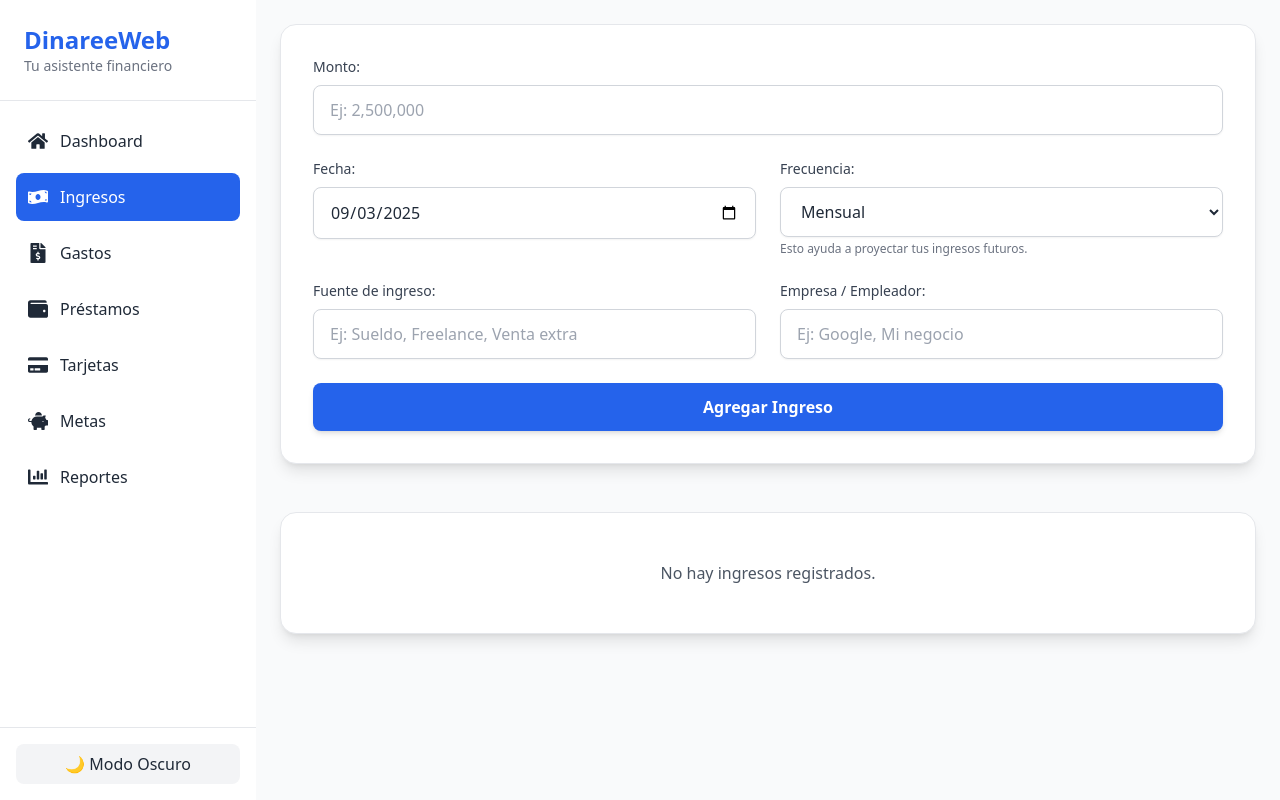
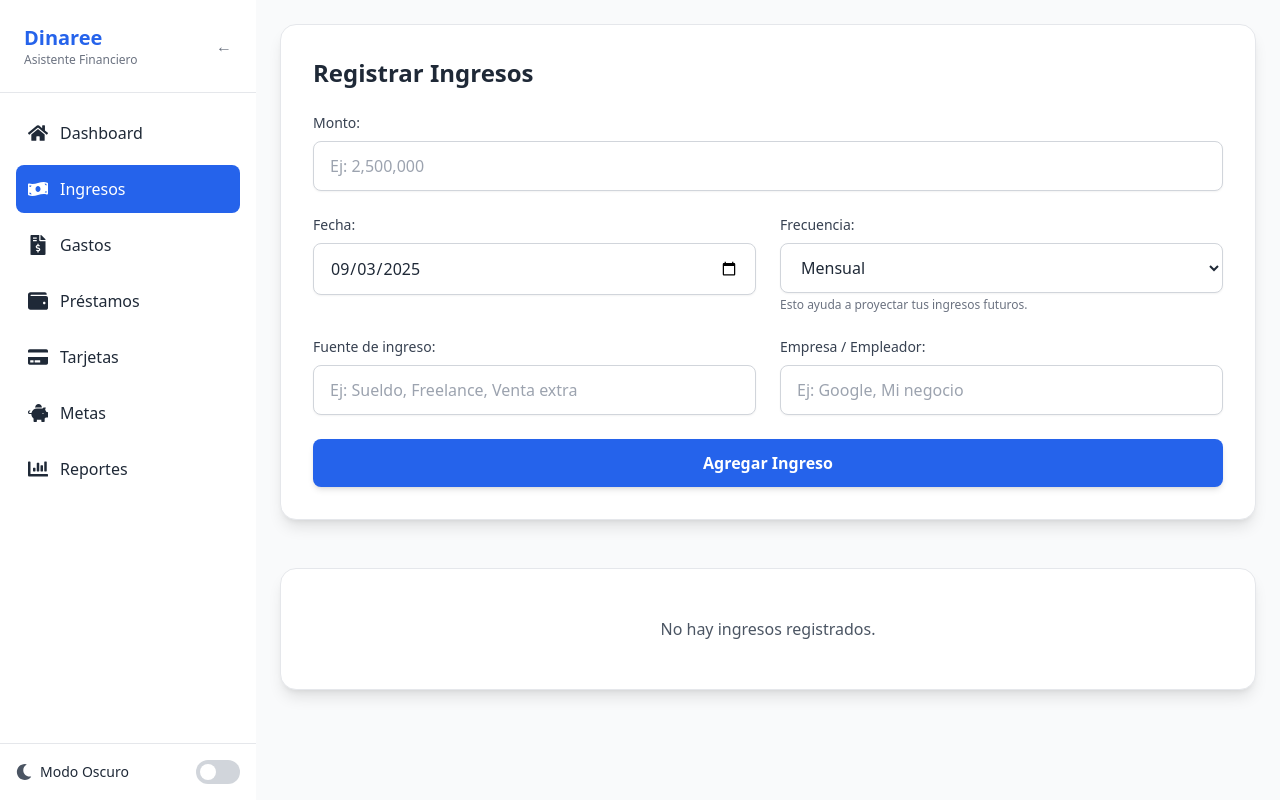
Before and after one commit to EedwinGglez11/DinareeWeb, a React (Vite) app: page /income in a window 1280 px wide. Built offline with nearby package versions, Linux system fonts and the light colour scheme.

Commit message:
ModernNavBar contraible y modo obsucuro

```diff
--- a/src/components/Layout/ModernNavbar.jsx
+++ b/src/components/Layout/ModernNavbar.jsx
@@ -1,5 +1,5 @@
 // src/components/Layout/ModernNavbar.jsx
-import React from 'react';
+import React, { useState } from 'react';
 import { Link, useLocation } from 'react-router-dom';
 import {
   FaHome,
@@ -10,92 +10,166 @@ import {
   FaChartBar,
   FaClipboardList,
   FaCreditCard,
+  FaSun,
+  FaMoon,
 } from 'react-icons/fa';
 
 const ModernNavbar = ({ children }) => {
   const location = useLocation();
+  const [isDarkMode, setIsDarkMode] = useState(false);
+  const [isCollapsed, setIsCollapsed] = useState(false); // ✅ Estado para colapsar
+
+  // Verificar preferencia de tema al cargar
+  React.useEffect(() => {
+    const savedTheme = localStorage.getItem('theme');
+    const prefersDark = window.matchMedia('(prefers-color-scheme: dark)').matches;
+    const shouldUseDark = savedTheme === 'dark' || (!savedTheme && prefersDark);
+
+    if (shouldUseDark) {
+      document.documentElement.classList.add('dark');
+      setIsDarkMode(true);
+    }
+  }, []);
+
+  const toggleDarkMode = () => {
+    const newMode = !isDarkMode;
+    if (newMode) {
+      document.documentElement.classList.add('dark');
+      localStorage.setItem('theme', 'dark');
+    } else {
+      document.documentElement.classList.remove('dark');
+      localStorage.setItem('theme', 'light');
+    }
+    setIsDarkMode(newMode);
+  };
+
+  const toggleSidebar = () => {
+    setIsCollapsed(!isCollapsed);
+  };
 
   const menuItems = [
-  {
-    name: 'Dashboard',
-    path: '/',
-    icon: <FaHome className="w-5 h-5" />
-  },
-  {
-    name: 'Ingresos',
-    path: '/income',
-    icon: <FaMoneyBillWave className="w-5 h-5" />
-  },
-  {
-    name: 'Gastos',
-    path: '/expenses',
-    icon: <FaFileInvoiceDollar className="w-5 h-5" />
-  },
-  {
-    name: 'Préstamos',
-    path: '/debts',
-    icon: <FaWallet className="w-5 h-5" />
-  },
-  {
-    name: 'Tarjetas',
-    path: '/credit-cards',
-    icon: <FaCreditCard className="w-5 h-5"/>
-  },
-  {
-    name: 'Metas',
-    path: '/goals',
-    icon: <FaPiggyBank className="w-5 h-5" />
-  },
-  {
-    name: 'Reportes',
-    path: '/reports',
-    icon: <FaChartBar className="w-5 h-5" />
-  },
+    { name: 'Dashboard', path: '/', icon: <FaHome className="w-5 h-5" /> },
+    { name: 'Ingresos', path: '/income', icon: <FaMoneyBillWave className="w-5 h-5" /> },
+    { name: 'Gastos', path: '/expenses', icon: <FaFileInvoiceDollar className="w-5 h-5" /> },
+    { name: 'Préstamos', path: '/debts', icon: <FaWallet className="w-5 h-5" /> },
+    { name: 'Tarjetas', path: '/credit-cards', icon: <FaCreditCard className="w-5 h-5"/> },
+    { name: 'Metas', path: '/goals', icon: <FaPiggyBank className="w-5 h-5" /> },
+    { name: 'Reportes', path: '/reports', icon: <FaChartBar className="w-5 h-5" /> },
   ];
 
   return (
     <div className="flex h-screen w-full bg-gray-50 dark:bg-gray-900 text-gray-800 dark:text-gray-200">
       {/* Sidebar */}
-      <aside className="w-64 bg-white dark:bg-gray-800 shadow-lg flex flex-col">
-        <div className="p-6 border-b border-gray-200 dark:border-gray-700">
-          <h1 className="text-2xl font-bold text-primary">DinareeWeb</h1>
-          <p className="text-sm text-gray-500 dark:text-gray-400">Tu asistente financiero</p>
+       <aside
+    className={`bg-white dark:bg-gray-800 shadow-lg flex flex-col flex-shrink-0 transition-all duration-300 ease-in-out ${
+      isCollapsed ? 'w-16' : 'w-64'
+    }`}
+  >
+        {/* Logo */}
+        <div className={`p-6 border-b border-gray-200 dark:border-gray-700 flex items-center ${
+          isCollapsed ? 'justify-center' : 'justify-between'
+        }`}>
+          {!isCollapsed ? (
+            <>
+              <div>
+                <h1 className="text-xl font-bold text-primary">Dinaree</h1>
+                <p className="text-xs text-gray-500 dark:text-gray-400">Asistente Financiero</p>
+              </div>
+              <button
+                onClick={toggleSidebar}
+                className="text-gray-500 hover:text-gray-700 dark:text-gray-400"
+              >
+                {isCollapsed ? '→' : '←'}
+              </button>
+            </>
+          ) : (
+            <button
+              onClick={toggleSidebar}
+              className="text-gray-500 hover:text-gray-700 dark:text-gray-400 text-lg"
+            >
+              ≡
+            </button>
+          )}
         </div>
 
+        {/* Menú */}
         <nav className="flex-1 p-4 space-y-2">
           {menuItems.map(item => (
+            <div
+              key={item.path}
+              className="group relative"
+            >
               <Link
-              key={item.path}
                 to={item.path}
-              className={`flex items-center space-x-3 p-3 rounded-lg transition
-                ${location.pathname === item.path
+                className={`flex items-center space-x-3 p-3 rounded-lg transition ${
+                  location.pathname === item.path
                     ? 'bg-primary text-white'
                     : 'hover:bg-gray-100 dark:hover:bg-gray-700'
-                }`}
+                } ${isCollapsed ? 'justify-center' : ''}`}
               >
                 <span>{item.icon}</span>
-              <span className="font-medium">{item.name}</span>
+                {!isCollapsed && <span className="font-medium">{item.name}</span>}
               </Link>
+
+              {/* Tooltip en modo colapsado */}
+              {isCollapsed && (
+                <div className="absolute left-16 p-2 bg-gray-800 text-white text-sm rounded shadow-lg opacity-0 group-hover:opacity-100 pointer-events-none transition-opacity whitespace-nowrap z-10">
+                  {item.name}
+                </div>
+              )}
+            </div>
           ))}
         </nav>
 
+        {/* Switch de Modo Oscuro */}
 <div className="p-4 border-t border-gray-200 dark:border-gray-700">
+  {isCollapsed ? (
+    /* Solo ícono cuando está contraído */
     <button
-            onClick={() => {
-              const el = document.documentElement;
-              el.classList.toggle('dark');
-              localStorage.setItem('theme', el.classList.contains('dark') ? 'dark' : 'light');
-            }}
-            className="w-full p-2 bg-gray-100 dark:bg-gray-700 rounded-lg hover:bg-gray-200 dark:hover:bg-gray-600"
+      onClick={toggleDarkMode}
+      className="w-full flex items-center justify-center p-2 text-gray-600 dark:text-gray-300 hover:bg-gray-100 dark:hover:bg-gray-700 rounded-lg transition"
+      title={isDarkMode ? 'Cambiar a modo claro' : 'Cambiar a modo oscuro'}
     >
-            🌙 Modo Oscuro
+      {isDarkMode ? (
+        <FaSun className="w-5 h-5 text-yellow-500" />
+      ) : (
+        <FaMoon className="w-5 h-5" />
+      )}
     </button>
+  ) : (
+    /* Switch completo cuando está expandido */
+    <div className="flex items-center justify-between">
+      <div className="flex items-center space-x-2">
+        {isDarkMode ? (
+          <FaSun className="text-yellow-500" />
+        ) : (
+          <FaMoon className="text-gray-600" />
+        )}
+        <span className="text-sm font-medium">{isDarkMode ? 'Modo Claro' : 'Modo Oscuro'}</span>
+      </div>
+      <label className="relative inline-flex items-center cursor-pointer">
+        <input
+          type="checkbox"
+          className="sr-only"
+          checked={isDarkMode}
+          onChange={toggleDarkMode}
+        />
+        <div className={`w-11 h-6 rounded-full transition ${isDarkMode ? 'bg-blue-600' : 'bg-gray-300'}`}>
+          <div
+            className={`dot absolute left-1 top-1 bg-white w-4 h-4 rounded-full transition-transform duration-300 ease-in-out ${
+              isDarkMode ? 'transform translate-x-5' : ''
+            }`}
+          ></div>
+        </div>
+      </label>
+    </div>
+  )}
 </div>
       </aside>
 
       {/* Main Content */}
-      <main className="flex-1 overflow-y-auto bg-gray-50 dark:bg-gray-900 p-6">
-        {children} {/* ✅ Aquí se renderizan las páginas */}
+  <main className="flex-1 overflow-y-auto bg-gray-50 dark:bg-gray-900 p-6 transition-all duration-300">
+    {children}
   </main>
     </div>
   );
--- a/src/pages/DashboardPage.jsx
+++ b/src/pages/DashboardPage.jsx
@@ -410,10 +410,10 @@ const allPendingPayments = useMemo(() => {
                         onChange={(e) => handlePaymentChange(payment.id, 'action', e.target.value)}
                       >
                         <option value="">¿Qué hiciste?</option>
-                        <option value="pagar">✅ Pagar cuota</option>
-                        <option value="abonar">➕ Abonar monto</option>
-                        {payment.type === 'préstamo' && <option value="liquidar">💡 Liquidar</option>}
-                        <option value="no-pagar">❌ No pagar</option>
+                        <option value="pagar">Pagar cuota</option>
+                        <option value="abonar">Abonar monto</option>
+                        {payment.type === 'préstamo' && <option value="liquidar">Liquidar</option>}
+                        <option value="no-pagar">No pagar</option>
                       </select>
 
                       {showAmountInput && (
--- a/src/pages/IncomePage.jsx
+++ b/src/pages/IncomePage.jsx
@@ -55,6 +55,7 @@ const IncomePage = () => {
     <div className="w-full">
         {/* Formulario */}
         <div className="bg-white dark:bg-gray-800 p-8 rounded-2xl shadow-lg border border-gray-200 dark:border-gray-700">
+        <h2 className="text-2xl font-bold mb-6">Registrar Ingresos</h2>
           <form
             onSubmit={handleSubmit}
             className="grid grid-cols-1 md:grid-cols-2 gap-6"
```
Lines whose indentation alone changed are shown as unchanged.
